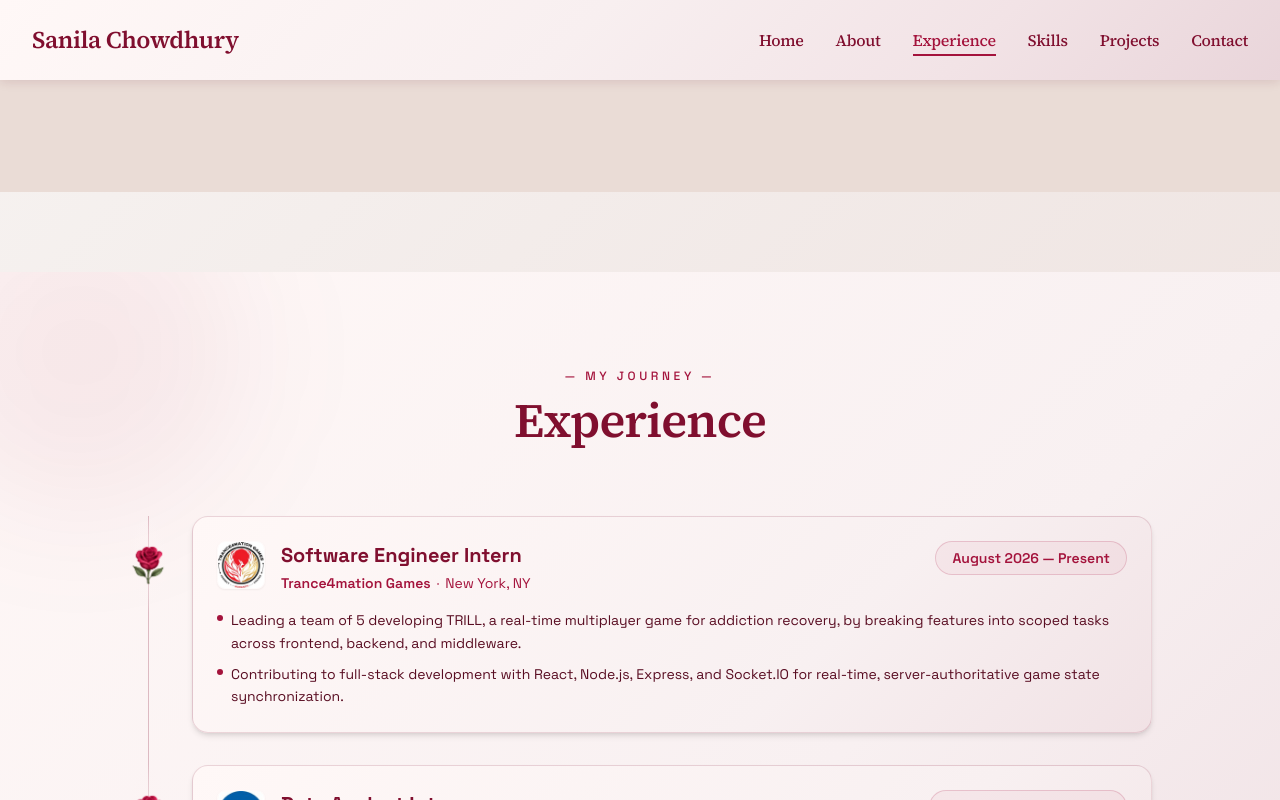
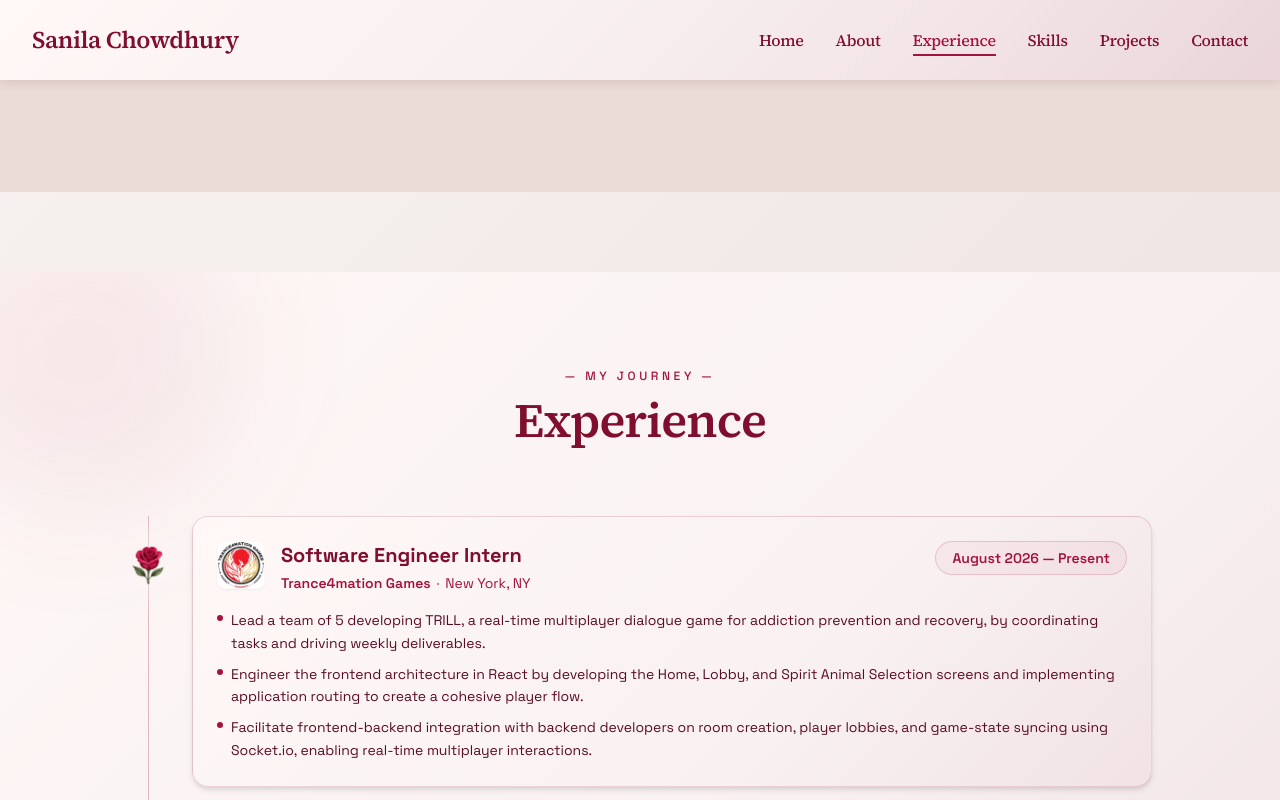
Before and after one commit to sanilac6459/portfolio, a React (Vite) app: page /experience in a window 1280 px wide. Shown: the top 800 px of the page. Built offline with nearby package versions, Linux system fonts and the light colour scheme.

Commit message:
updated bullet for trance4mation games

```diff
--- a/src/components/ExperienceSection.tsx
+++ b/src/components/ExperienceSection.tsx
@@ -26,8 +26,9 @@ const experiences: ExperienceProps[] = [
     duration: "August 2026 — Present",
     logo: "/images/trance4mation.jpeg",
     bullets: [
-      "Leading a team of 5 developing TRILL, a real-time multiplayer game for addiction recovery, by breaking features into scoped tasks across frontend, backend, and middleware.",
-      "Contributing to full-stack development with React, Node.js, Express, and Socket.IO for real-time, server-authoritative game state synchronization.",
+      "Lead a team of 5 developing TRILL, a real-time multiplayer dialogue game for addiction prevention and recovery, by coordinating tasks and driving weekly deliverables.",
+      "Engineer the frontend architecture in React by developing the Home, Lobby, and Spirit Animal Selection screens and implementing application routing to create a cohesive player flow.",
+      "Facilitate frontend-backend integration with backend developers on room creation, player lobbies, and game-state syncing using Socket.io, enabling real-time multiplayer interactions.",
     ],
   },
 
```
